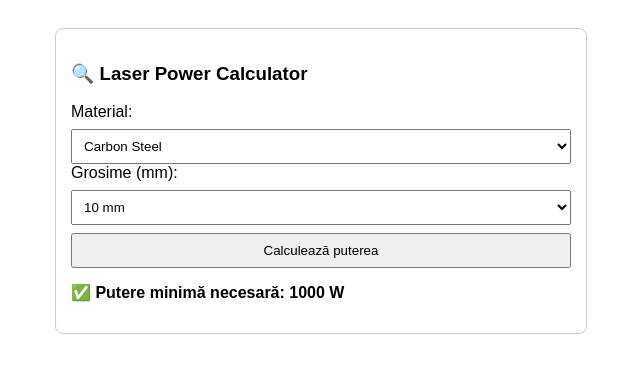
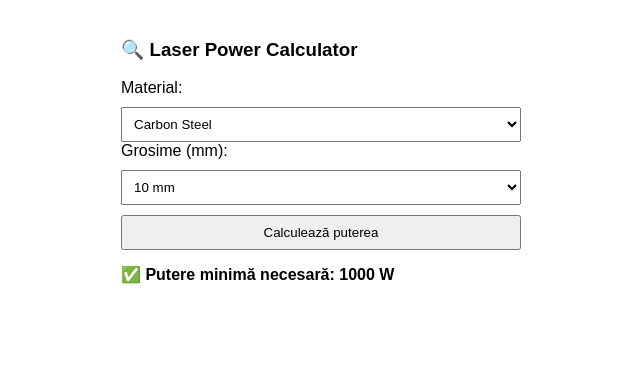
Before and after one commit to MilitaryLaserTech/laser-power-calculator, a plain HTML site: page index.html in a window 1280 px wide. Both pictures are taken after a click on the button "Calculează puterea". Shown: the whole page, without its empty margins (319-959 px from the left). Drawn offline with Linux system fonts and the light colour scheme.

Commit message:
Update index.html

```diff
--- a/index.html
+++ b/index.html
@@ -2,18 +2,14 @@
 <html lang="ro">
 <head>
   <meta charset="UTF-8" />
-  <meta name="viewport" content="width=device-width, initial-scale=1.0"/>
-  <title>Laser Power Calculator</title>
+  <title>Calculator Putere Laser</title>
   <style>
-    body { font-family: sans-serif; padding:20px; }
-    #calc { max-width:500px; margin:auto; border:1px solid #ccc; border-radius:8px; padding:15px; }
-    select, button { width:100%; padding:8px; margin-top:8px; }
-    button { cursor:pointer; }
-    #result { margin-top:15px; font-weight:bold; }
+    body { font-family: sans-serif; padding:20px; max-width: 400px; margin: auto; }
+    select, button { width: 100%; padding: 8px; margin-top: 10px; }
+    #result { margin-top: 15px; font-weight: bold; }
   </style>
 </head>
 <body>
-  <div id="calc">
   <h3>🔍 Laser Power Calculator</h3>
   <label for="material">Material:</label>
   <select id="material" onchange="populateThickness()">
@@ -22,40 +18,49 @@
     <option>Aluminium</option>
     <option>Brass</option>
   </select>
+
   <label for="thickness">Grosime (mm):</label>
   <select id="thickness"></select>
+
   <button onclick="calculatePower()">Calculează puterea</button>
+
   <p id="result"></p>
-  </div>
+
   <script>
     const table = {
-      "Carbon Steel":    {10:1000,14:1500,16:2000,20:3000,22:4000,25:6000,30:8000,40:12000},
+      "Carbon Steel": {10:1000,14:1500,16:2000,20:3000,22:4000,25:6000,30:8000,40:12000},
       "Stainless Steel": {4:1000,6:1500,8:2000,10:3000,12:4000,16:6000,30:8000},
-      "Aluminium":       {3:1000,4:2000,6:3000,8:4000,12:6000,25:8000,30:12000},
-      "Brass":           {2:1000,3:1500,4:2000,5:3000,6:4000,8:6000,12:8000,14:12000}
+      "Aluminium": {3:1000,4:2000,6:3000,8:4000,12:6000,25:8000,30:12000},
+      "Brass": {2:1000,3:1500,4:2000,5:3000,6:4000,8:6000,12:8000,14:12000}
     };
+
     function populateThickness() {
       const mat = document.getElementById("material").value;
       const sel = document.getElementById("thickness");
       sel.innerHTML = "";
-      Object.keys(table[mat]).sort((a,b)=>a-b)
-        .forEach(n => {
-          let o = new Option(n + " mm", n);
-          sel.add(o);
+      const thicknesses = Object.keys(table[mat]).map(Number).sort((a,b) => a-b);
+      thicknesses.forEach(n => {
+        let option = new Option(n + " mm", n);
+        sel.add(option);
       });
+      if (thicknesses.length > 0) sel.value = thicknesses[0];
     }
+
     function calculatePower() {
       const mat = document.getElementById("material").value;
       const t = +document.getElementById("thickness").value;
       let power = null;
-      for (let limit in table[mat]) {
-        if (t <= +limit) { power = table[mat][limit]; break; }
+      for (let limit of Object.keys(table[mat]).map(Number).sort((a,b) => a-b)) {
+        if (t <= limit) {
+          power = table[mat][limit];
+          break;
         }
-      document.getElementById("result").textContent =
-        power
+      }
+      document.getElementById("result").textContent = power
         ? `✅ Putere minimă necesară: ${power} W`
         : `⚠️ Grosime prea mare pentru acest material.`;
     }
+
     window.addEventListener("DOMContentLoaded", populateThickness);
   </script>
 </body>
```
Lines whose indentation alone changed are shown as unchanged.
